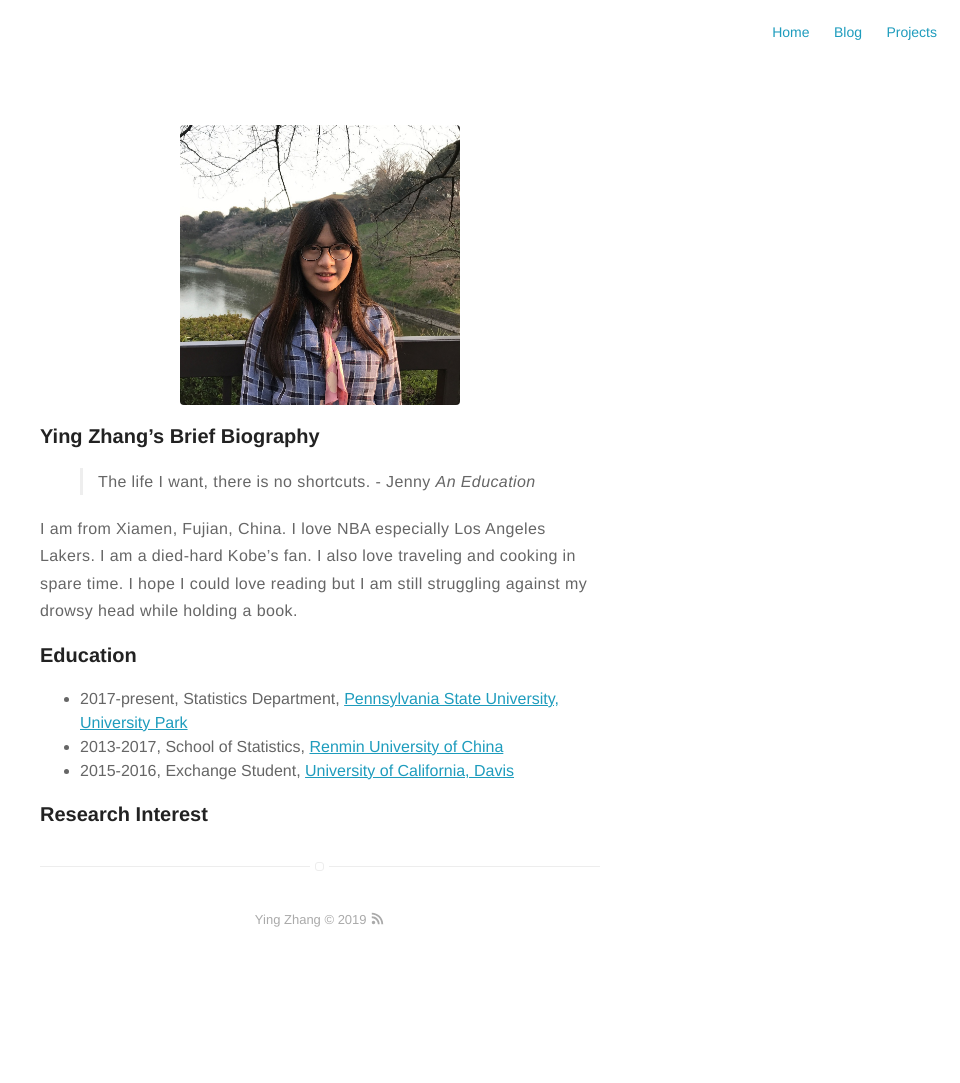
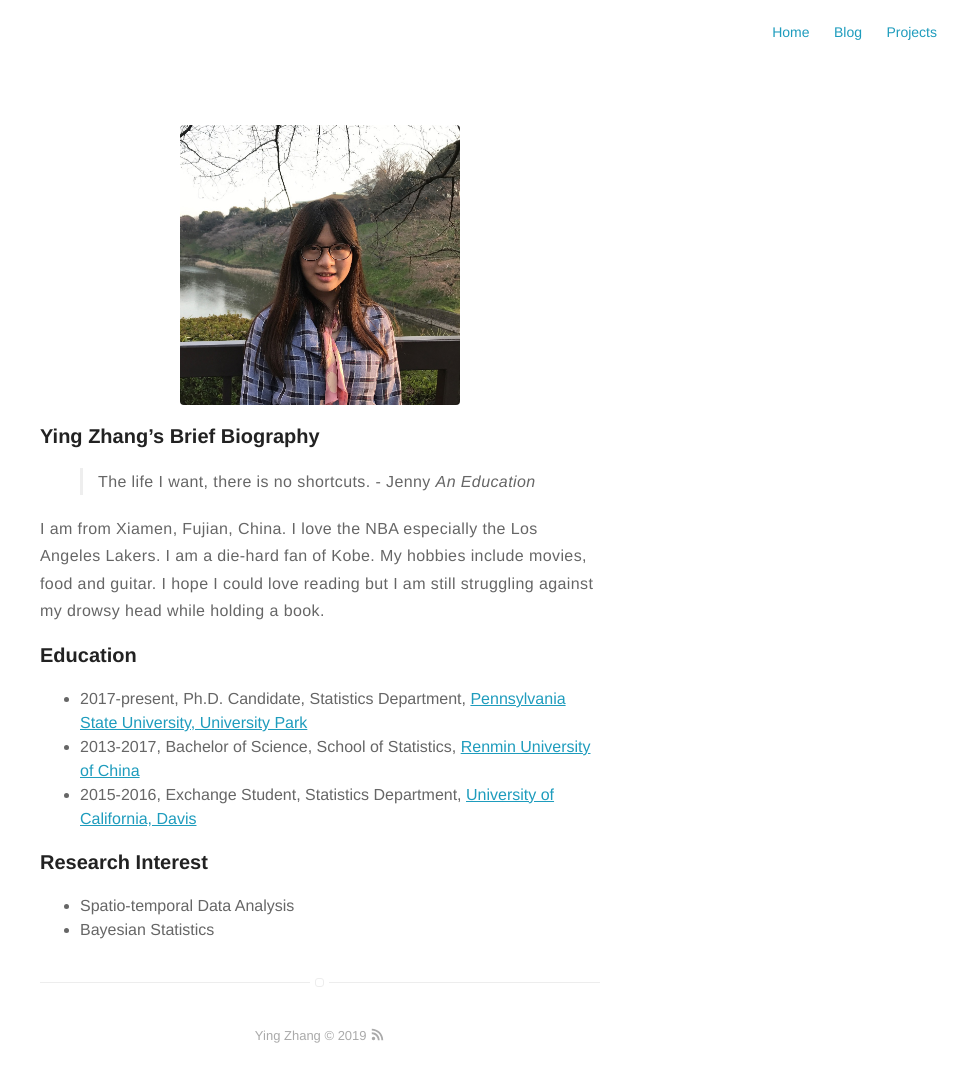
Before and after one commit to yingtostats/yingtostats.github.io, a Jekyll site: the page built from about.md, in a window 1280 px wide. Shown: the whole page, without its empty margins (320-1280 px from the left). Built offline with Jekyll 4.4.1, drawn with Linux system fonts in a browser that asks for light colours; before the commit the page ends 967 px from its top, so only the background shows below that.

Commit message:
Update about.md

```diff
--- a/about.md
+++ b/about.md
@@ -11,23 +11,23 @@ layout: page
 </blockquote>
 </font>
 
-I am from Xiamen, Fujian, China. I love NBA especially Los Angeles Lakers. I am a died-hard Kobe's fan. I also love traveling and cooking in spare time. I hope I could love reading but I am still struggling against my drowsy head while holding a book.
+I am from Xiamen, Fujian, China. I love the NBA especially the Los Angeles Lakers. I am a die-hard fan of Kobe. My hobbies include movies, food and guitar. I hope I could love reading but I am still struggling against my drowsy head while holding a book.
 
 ### Education
 
 <ul class="skill-list">
-	<li>2017-present, Statistics Department, <a href="http://stat.psu.edu">Pennsylvania State University, University Park</a></li>
-	<li>2013-2017, School of Statistics, <a href="http://stat.ruc.edu.cn">Renmin University of China</a></li>
-	<li>2015-2016, Exchange Student, <a href="http://stat.ucdavis.edu">University of California, Davis</a></li>
+	<li>2017-present, Ph.D. Candidate, Statistics Department, <a href="http://stat.psu.edu">Pennsylvania State University, University Park</a></li>
+	<li>2013-2017, Bachelor of Science, School of Statistics, <a href="http://stat.ruc.edu.cn">Renmin University of China</a></li>
+	<li>2015-2016, Exchange Student, Statistics Department, <a href="http://stat.ucdavis.edu">University of California, Davis</a></li>
 </ul>
 
 ### Research Interest
-<!--
+
 <ul class="skill-list">
+	<li>Spatio-temporal Data Analysis</li>
 	<li>Bayesian Statistics</li>
-	<li>Longitudinal Data Analysis</li>
 </ul>
--->
+
 
 <!-- <h2>Projects</h2>
 
```
